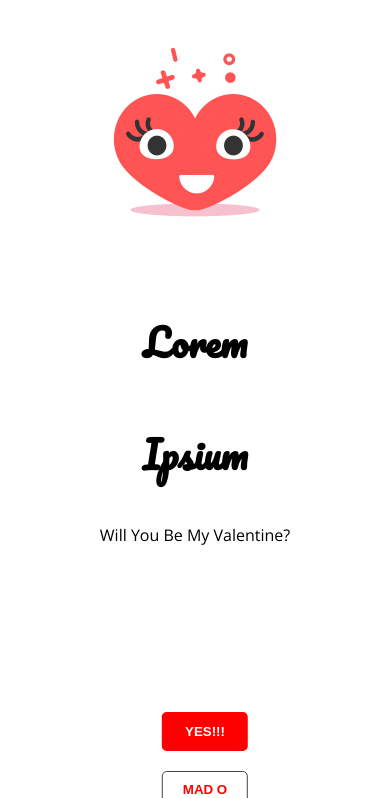
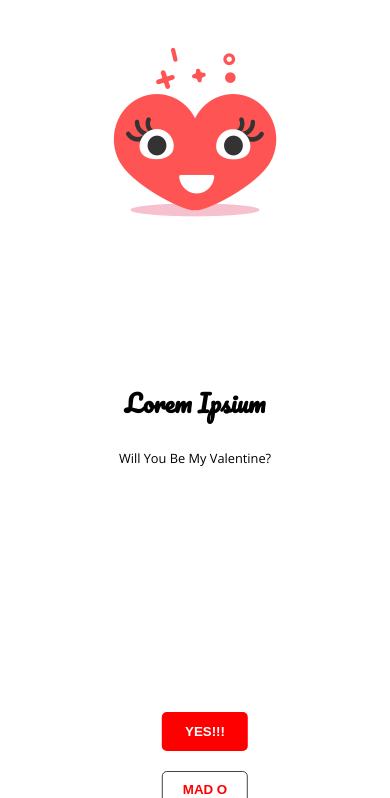
Before and after one commit to Devvyky/valProject, a PHP site: page / in a window 390 px wide. Shown: the top 798 px of the page. Run offline with PHP 8.4, Linux system fonts and the light colour scheme.

Commit message:
fixed text size on mobile

```diff
--- a/css/main.css
+++ b/css/main.css
@@ -48,17 +48,20 @@ body {
 .text-area h3 {
   text-align: center;
   font-family: "Pacifico", cursive;
+  font-size: 1.5rem;
 }
 
 .text-area h5 {
   text-align: center;
   font-family: "Open Sans", sans-serif;
+  font-weight: 400;
+  font-size: 0.8rem;
 }
 
 .text-area h5 {
   text-align: center;
   font-weight: 400;
-  font-size: 1rem;
+  font-size: 0.8rem;
 }
 
 .btn {
```
